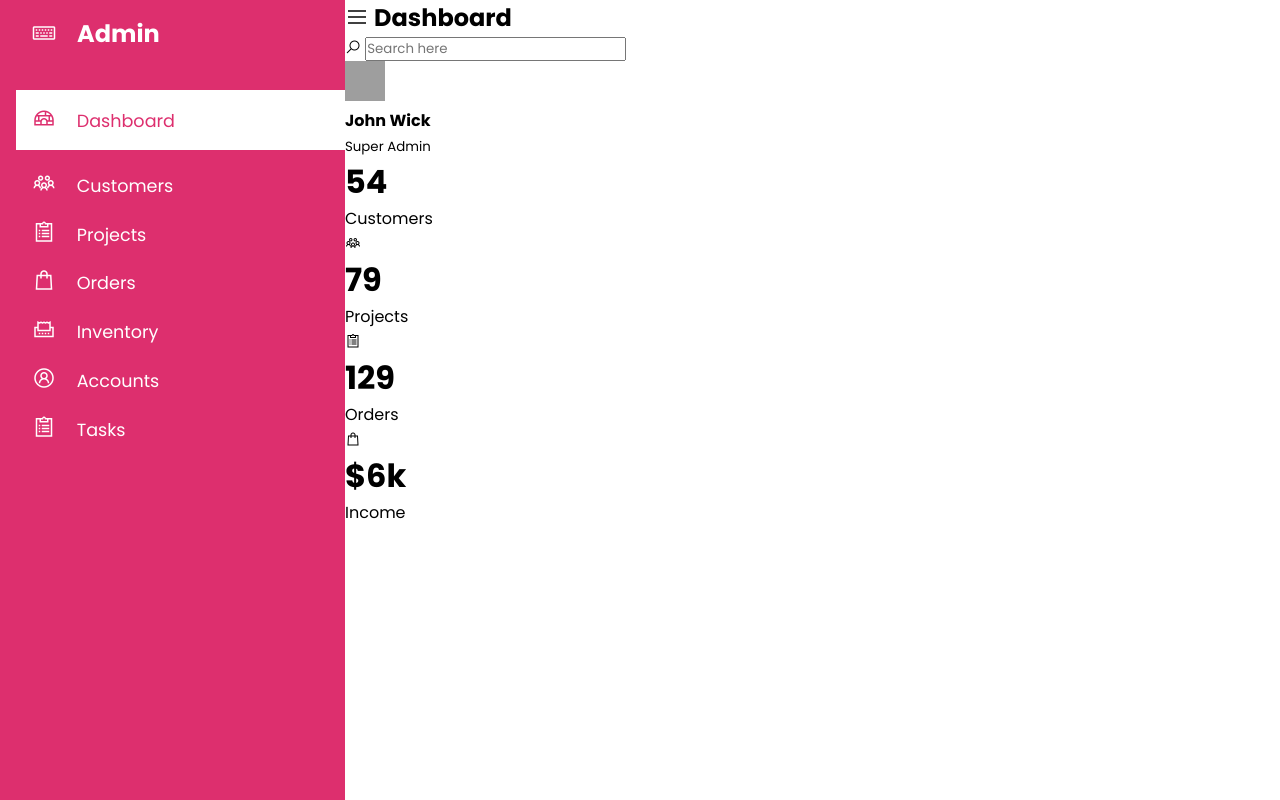
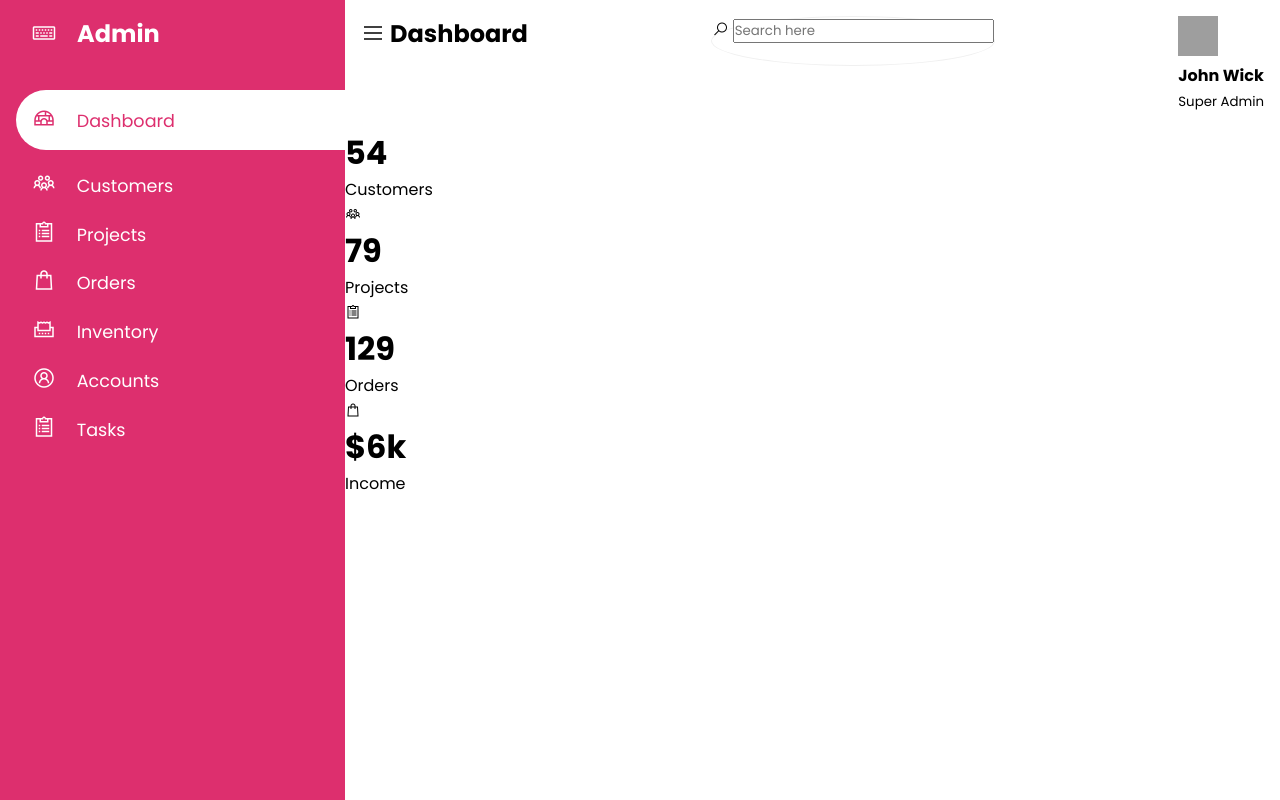
Before and after one commit to normanMatthew/admin-dashboard, a plain HTML site: page index.html in a window 1280 px wide. Drawn offline with nearby package versions, Linux system fonts and the light colour scheme; grey boxes are pictures that could not be loaded.

Commit message:
css changes

```diff
--- a/styles.css
+++ b/styles.css
@@ -51,6 +51,7 @@
     padding-top: 1rem;
     padding-bottom: 1rem;
     color: var(--main-color);
+    border-radius: 30px 0px 0px 30px;
 }
 
 .sidebar-menu a span:first-child {
@@ -63,4 +64,14 @@
     margin-left: 345px;
 }
 
-/* 10:54 */
+header {
+    display: flex;
+    justify-content: space-between;
+    padding: 1rem;
+}
+
+.search-wrapper {
+    border: 1px solid #f0f0f0;
+    border-radius: 50%;
+    height: 50px;
+}
```
